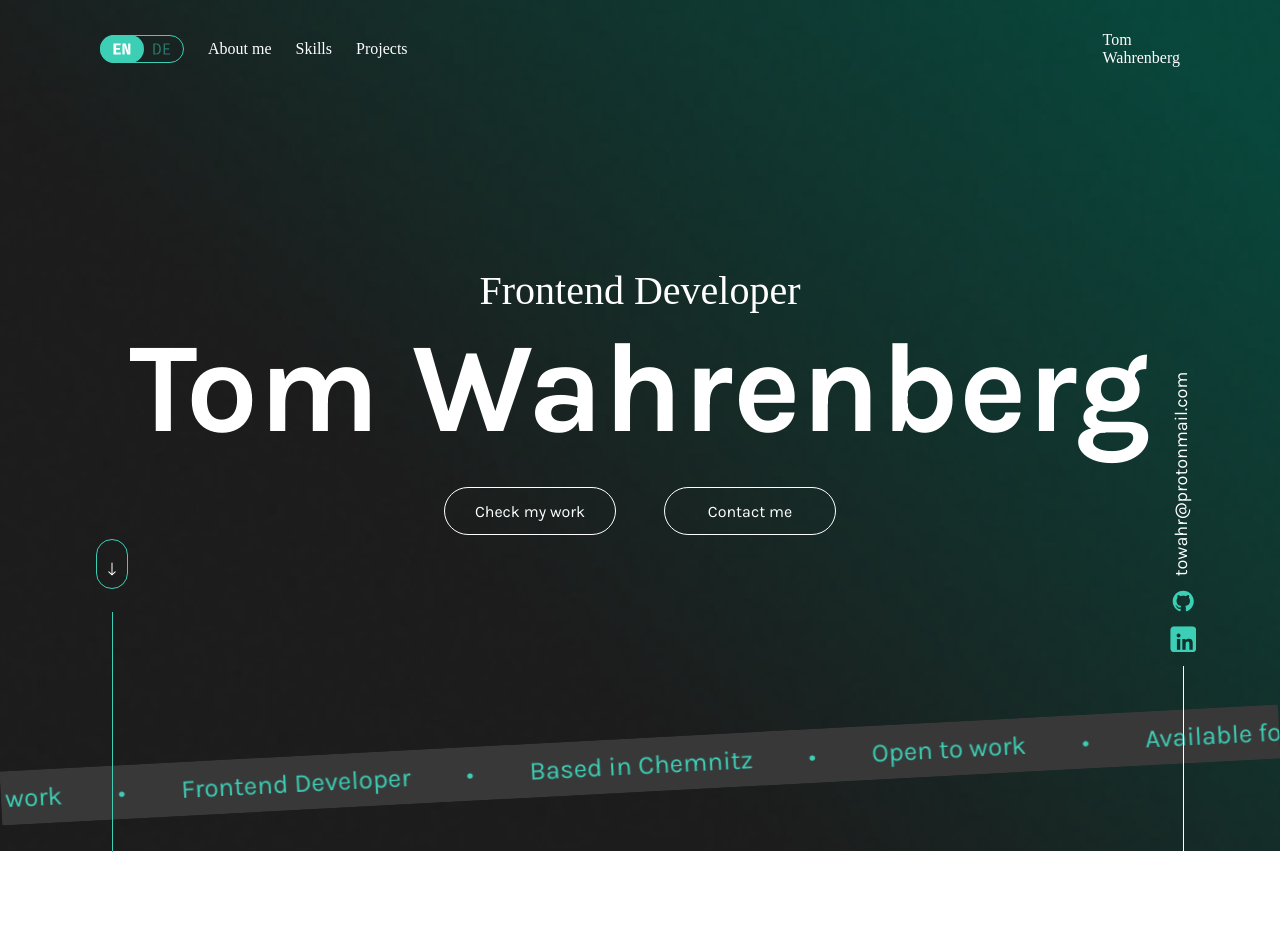
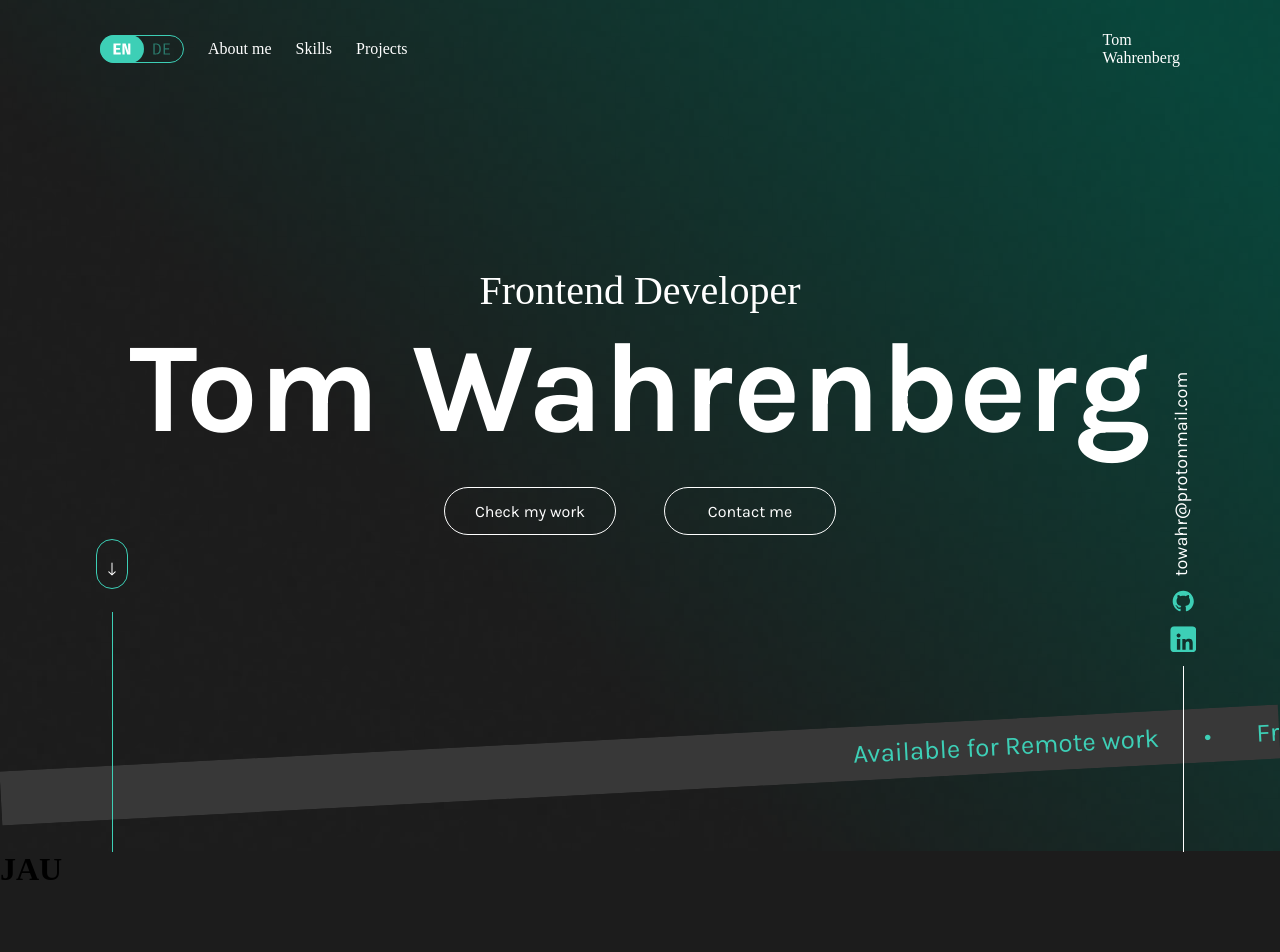
Before and after one commit to PaterAnderson/portfolio, an Angular app: page / in a window 1280 px wide. Shown: the top 952 px of the page. Before the commit the page ends 852 px from the top, so only its background shows below. Built offline with nearby package versions, Linux system fonts and the light colour scheme; a web font is replaced by a local one.

Commit message:
different implement of marquee. added two components

```diff
--- /dev/null
+++ b/src/app/about-me/about-me.component.html
@@ -0,0 +1 @@
+<h1>JAU</h1>
--- /dev/null
+++ b/src/app/about-me/about-me.component.scss
@@ -0,0 +1,6 @@
+* {
+    width: 100%;
+    height: 500px;
+    margin-top: 49px;
+    background: #1C1C1C;
+}
--- a/src/app/app.component.html
+++ b/src/app/app.component.html
@@ -3,4 +3,6 @@
     <app-navbar></app-navbar>
     <app-landing-page></app-landing-page>
 </div>
+    <app-about-me></app-about-me>
+    <app-skill-set></app-skill-set>
 <router-outlet></router-outlet>
--- a/src/app/app.component.ts
+++ b/src/app/app.component.ts
@@ -3,11 +3,13 @@ import { CommonModule } from '@angular/common';
 import { RouterOutlet } from '@angular/router';
 import { LandingPageComponent } from "./landing-page/landing-page.component";
 import { NavbarComponent } from './landing-page/navbar/navbar.component';
+import { AboutMeComponent } from './about-me/about-me.component';
+import { SkillSetComponent } from './skill-set/skill-set.component';
 
 @Component({
   selector: 'app-root',
   standalone: true,
-  imports: [CommonModule, RouterOutlet, LandingPageComponent, NavbarComponent],
+  imports: [CommonModule, RouterOutlet, LandingPageComponent, NavbarComponent, AboutMeComponent, SkillSetComponent],
   templateUrl: './app.component.html',
   styleUrl: './app.component.scss'
 })
--- a/src/app/landing-page/landing-page.component.html
+++ b/src/app/landing-page/landing-page.component.html
@@ -1,22 +1,28 @@
 <div class="message-container">
     <div class="message-bar">
         <div class="floating-text">
-            <span>Available for Remote work</span>
-            <span>•</span>
-            <span>Frontend Developer</span>
-            <span>•</span>
-            <span>Based in Chemnitz</span>
-            <span>•</span>
-            <span>Open to work</span>
-            <span>•</span>
-            <span>Available for Remote work</span>
-            <span>•</span>
-            <span>Frontend Developer</span>
-            <span>•</span>
-            <span>Based in Chemnitz</span>
-            <span>•</span>
-            <span>Open to work</span>
-            <span>•</span>
+            <p>
+                Available for Remote work
+                <span class="spaced-item">•</span>
+                Frontend Developer
+                <span class="spaced-item">•</span>
+                Based in Chemnitz
+                <span class="spaced-item">•</span>
+                Open to work
+                <span class="spaced-item">•</span>
+            </p>
+        </div>
+        <div class="floating-text">
+            <p>
+                Available for Remote work
+                <span class="spaced-item">•</span>
+                Frontend Developer
+                <span class="spaced-item">•</span>
+                Based in Chemnitz
+                <span class="spaced-item">•</span>
+                Open to work
+                <span class="spaced-item">•</span>
+            </p>
         </div>
     </div>
 </div>
--- a/src/app/landing-page/landing-page.component.scss
+++ b/src/app/landing-page/landing-page.component.scss
@@ -108,6 +108,7 @@ section {
     justify-content: center;
 
     img {
+        width: 8px;
         margin-bottom: 10px;
         animation: bounce 2s infinite; // Wende die Bounce-Animation an
     }
@@ -192,33 +193,42 @@ section {
     white-space: nowrap;
 }
 
-@keyframes float {
-    0% {
-        transform: translateX(100%); // Start bei 100% von rechts
+.floating-text {
+    display: flex;
+    flex-direction: row-reverse;
+    color: #3DCFB6;
+    width: 100%;
+    left: 100%;
+    font-size: 26px;
+    white-space: nowrap;
+    max-width: none;
+    animation: float 30s linear infinite;
+    justify-content: space-evenly;
+    position: absolute;
+
+    p {
+        display: inline-block;
+        margin-left: 0;
     }
 
-    100% {
-        transform: translateX(-100%); // Ende bei 100% von links
+    &:nth-of-type(2) {
+        color: red;
+        animation: float 30s linear 15s infinite;
     }
 }
 
-.floating-text {
-    display: flex;
-    color: #3DCFB6;
-    gap: 56px;
-    width: 1440px;
-    font-size: 26px;
-    white-space: nowrap;
-    animation: float 26s linear infinite;
-    justify-content: space-evenly;
+.spaced-item {
+    margin: 0 1.5em;
 }
+
 
 @keyframes float {
     0% {
-        transform: translateX(0%); // Start bei 100% von rechts
+        left: 100%;
     }
 
+
     100% {
-        transform: translateX(-100%); // Ende bei 100% von links
+        left: -100%
     }
 }
--- /dev/null
+++ b/src/app/skill-set/skill-set.component.html
@@ -0,0 +1 @@
+<p>skill-set works!</p>
```
Also changed, not shown: src/app/about-me/about-me.component.ts (added, +12 -0 lines), src/app/skill-set/skill-set.component.ts (added, +12 -0 lines), src/app/skill-set/skill-set.component.scss (added), 2 other files (tests, documents, lock files or other folders).
